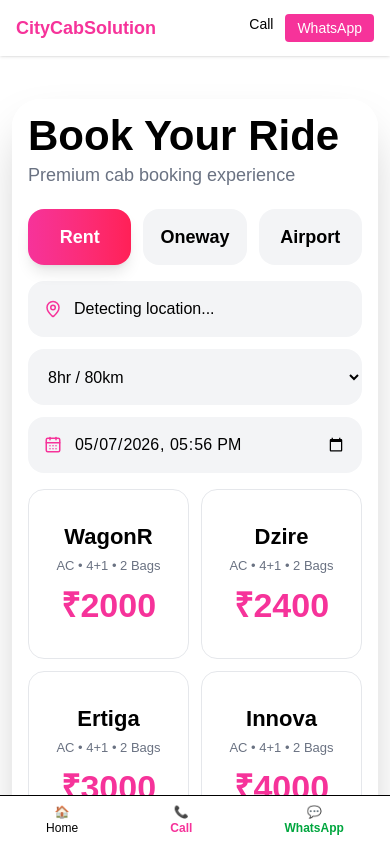
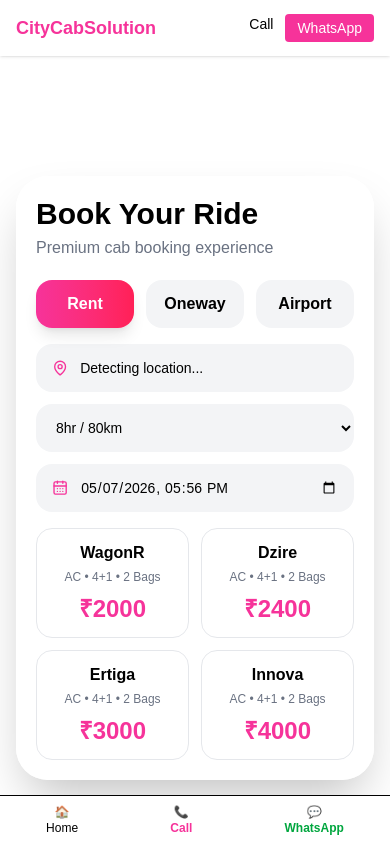
Before and after one commit to citycarsolution/city-cab, a Next.js app: page / in a window 390 px wide. Built offline with nearby package versions, Linux system fonts and the light colour scheme; no server answers.

Commit message:
feat: redesign premium cab booking hero section with advanced responsive UI

```diff
--- a/app/components/Hero.tsx
+++ b/app/components/Hero.tsx
@@ -366,7 +366,7 @@ export default function Hero() {
 
   return (
 
-    <section className="relative min-h-screen overflow-hidden">
+    <section className="relative h-screen overflow-hidden">
 
       {/* MAP */}
       {fromCoords && (
@@ -389,14 +389,12 @@ export default function Hero() {
         className="
           relative
           z-20
-          min-h-screen
+          h-full
           max-w-7xl
           mx-auto
-          px-3
-          sm:px-4
+          px-4
           flex
           items-center
-          py-10
         "
       >
 
@@ -487,9 +485,8 @@ export default function Hero() {
               className="
                 bg-white/92
                 backdrop-blur-xl
-                rounded-[28px]
-                p-4
-                sm:p-5
+                rounded-[32px]
+                p-5
                 shadow-2xl
               "
             >
@@ -499,17 +496,15 @@ export default function Hero() {
 
                 <h2
                   className="
-                    text-[42px]
-                    sm:text-3xl
+                    text-3xl
                     font-black
                     mb-1
-                    leading-none
                   "
                 >
                   Book Your Ride
                 </h2>
 
-                <p className="text-gray-500 text-lg sm:text-base">
+                <p className="text-gray-500">
                   Premium cab booking experience
                 </p>
               </div>
@@ -549,10 +544,9 @@ export default function Hero() {
                       setDuration("");
                     }}
                     className={`
-                      h-14
+                      h-12
                       rounded-2xl
-                      font-bold
-                      text-lg
+                      font-semibold
                       capitalize
                       transition-all
 
@@ -574,7 +568,7 @@ export default function Hero() {
                   flex
                   items-center
                   gap-3
-                  h-14
+                  h-12
                   px-4
                   rounded-2xl
                   bg-gray-100
@@ -583,7 +577,7 @@ export default function Hero() {
               >
 
                 <MapPin
-                  size={20}
+                  size={18}
                   className="text-pink-500"
                 />
 
@@ -594,7 +588,7 @@ export default function Hero() {
                     bg-transparent
                     w-full
                     outline-none
-                    text-base
+                    text-sm
                   "
                 />
               </div>
@@ -611,12 +605,12 @@ export default function Hero() {
                   }
                   className="
                     w-full
-                    h-14
+                    h-12
                     px-4
                     rounded-2xl
                     bg-gray-100
                     outline-none
-                    text-base
+                    text-sm
                     mb-3
                   "
                 >
@@ -640,7 +634,7 @@ export default function Hero() {
                       flex
                       items-center
                       gap-3
-                      h-14
+                      h-12
                       px-4
                       rounded-2xl
                       bg-gray-100
@@ -648,7 +642,7 @@ export default function Hero() {
                   >
 
                     <MapPin
-                      size={20}
+                      size={18}
                       className="text-pink-500"
                     />
 
@@ -668,7 +662,7 @@ export default function Hero() {
                         bg-transparent
                         w-full
                         outline-none
-                        text-base
+                        text-sm
                       "
                     />
                   </div>
@@ -744,7 +738,7 @@ export default function Hero() {
                   flex
                   items-center
                   gap-3
-                  h-14
+                  h-12
                   px-4
                   rounded-2xl
                   bg-gray-100
@@ -753,7 +747,7 @@ export default function Hero() {
               >
 
                 <CalendarDays
-                  size={20}
+                  size={18}
                   className="text-pink-500"
                 />
 
@@ -769,7 +763,7 @@ export default function Hero() {
                     bg-transparent
                     w-full
                     outline-none
-                    text-base
+                    text-sm
                   "
                 />
               </div>
@@ -802,8 +796,8 @@ export default function Hero() {
                 className="
                   grid
                   grid-cols-2
+                  md:grid-cols-4
                   gap-3
-                  mt-2
                 "
               >
 
@@ -831,10 +825,6 @@ export default function Hero() {
                         text-center
                         cursor-pointer
                         transition-all
-                        min-h-[170px]
-                        flex
-                        flex-col
-                        justify-center
 
                         ${
                           selectedCar === car
@@ -847,8 +837,7 @@ export default function Hero() {
                       <h3
                         className="
                           font-bold
-                          text-[22px]
-                          leading-none
+                          text-base
                         "
                       >
                         {car}
@@ -856,9 +845,9 @@ export default function Hero() {
 
                       <p
                         className="
-                          text-[13px]
+                          text-xs
                           text-gray-500
-                          mt-2
+                          mt-1
                         "
                       >
                         AC • 4+1 • 2 Bags
@@ -867,10 +856,9 @@ export default function Hero() {
                       <div
                         className="
                           text-pink-500
-                          text-[34px]
+                          text-2xl
                           font-black
-                          mt-3
-                          leading-none
+                          mt-2
                         "
                       >
                         ₹{price}
@@ -888,11 +876,10 @@ export default function Hero() {
                   onClick={handleBooking}
                   className="
                     w-full
-                    h-14
+                    h-12
                     rounded-2xl
                     mt-5
                     font-bold
-                    text-lg
                     text-white
                     bg-gradient-to-r
                     from-pink-500
--- a/app/layout.tsx
+++ b/app/layout.tsx
@@ -1,5 +1,6 @@
 import type { Metadata } from "next";
 import { Geist, Geist_Mono } from "next/font/google";
+import Script from "next/script";
 import "./globals.css";
 
 const geistSans = Geist({
@@ -27,6 +28,24 @@ export default function RootLayout({
       lang="en"
       className={`${geistSans.variable} ${geistMono.variable} h-full`}
     >
+      <head>
+        {/* Google Ads Tag */}
+        <Script
+          async
+          src="https://www.googletagmanager.com/gtag/js?id=AW-18120955506"
+        />
+
+        <Script id="google-ads">
+          {`
+            window.dataLayer = window.dataLayer || [];
+            function gtag(){dataLayer.push(arguments);}
+            gtag('js', new Date());
+
+            gtag('config', 'AW-18120955506');
+          `}
+        </Script>
+      </head>
+
       <body className="h-full">{children}</body>
     </html>
   );
```
